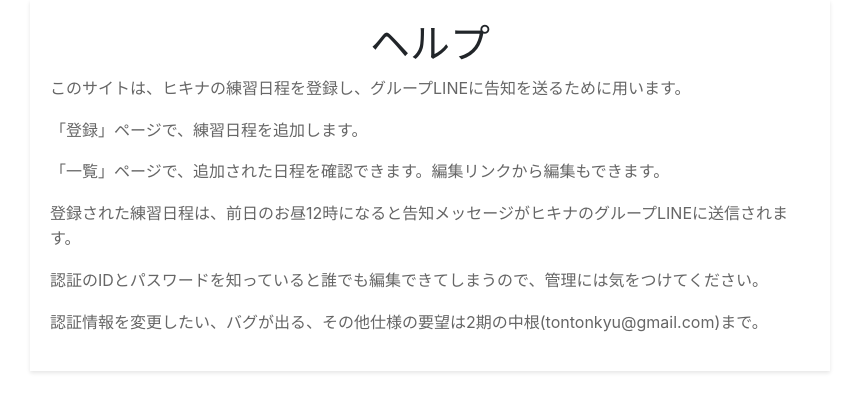
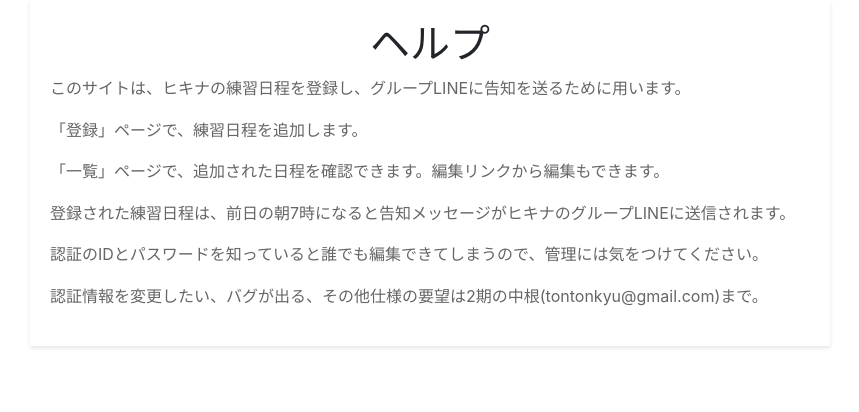
Before and after one commit to Tonkyu/hikina-notify, a Flask app: page /help/ in a window 1280 px wide. Shown: the part 56-468 px from the top of the page, without its empty margins (210-1069 px from the left). Run offline with Flask 3, Linux system fonts and the light colour scheme; some libraries are stand-ins or nearby versions.

Commit message:
edit help.html

```diff
--- a/app/templates/help.html
+++ b/app/templates/help.html
@@ -37,7 +37,7 @@
     <p>このサイトは、ヒキナの練習日程を登録し、グループLINEに告知を送るために用います。</p>
     <p>「登録」ページで、練習日程を追加します。</p>
     <p>「一覧」ページで、追加された日程を確認できます。編集リンクから編集もできます。</p>
-    <p>登録された練習日程は、前日のお昼12時になると告知メッセージがヒキナのグループLINEに送信されます。</p>
+    <p>登録された練習日程は、前日の朝7時になると告知メッセージがヒキナのグループLINEに送信されます。</p>
     <p>認証のIDとパスワードを知っていると誰でも編集できてしまうので、管理には気をつけてください。</p>
     <p>認証情報を変更したい、バグが出る、その他仕様の要望は2期の中根(tontonkyu@gmail.com)まで。</p>
 </div>
```
